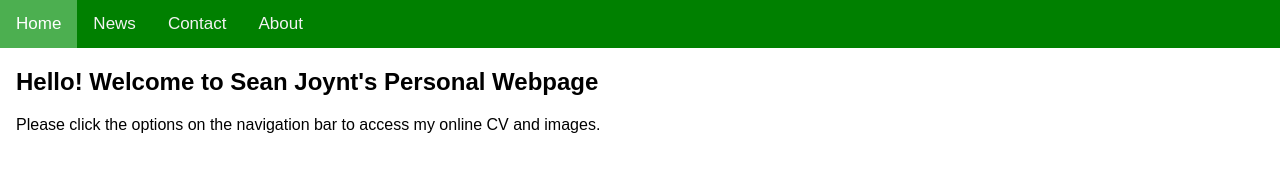
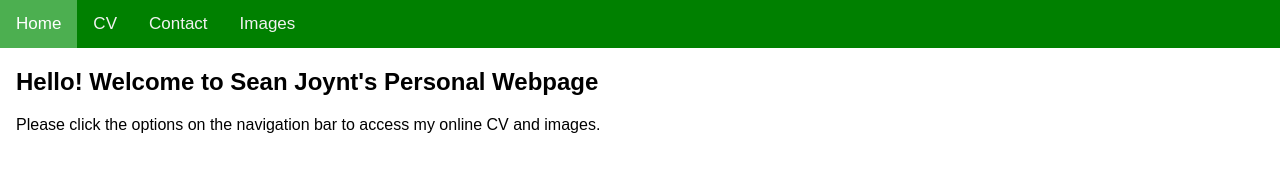
Before and after one commit to sjoyntflemmingc/sjoyntflemmingc.github.io, a plain HTML site: page websitepractice.html in a window 1280 px wide. Drawn offline with Linux system fonts and the light colour scheme.

Commit message:
Update websitepractice.html

```diff
--- a/websitepractice.html
+++ b/websitepractice.html
@@ -37,9 +37,9 @@ body {
 
 <div class="topnav">
   <a class="active" href="#home">Home</a>
-  <a href="#news">News</a>
+  <a href="#cv">CV</a>
   <a href="#contact">Contact</a>
-  <a href="#about">About</a>
+  <a href="#images">Images</a>
 </div>
 
 <div style="padding-left:16px">
```
